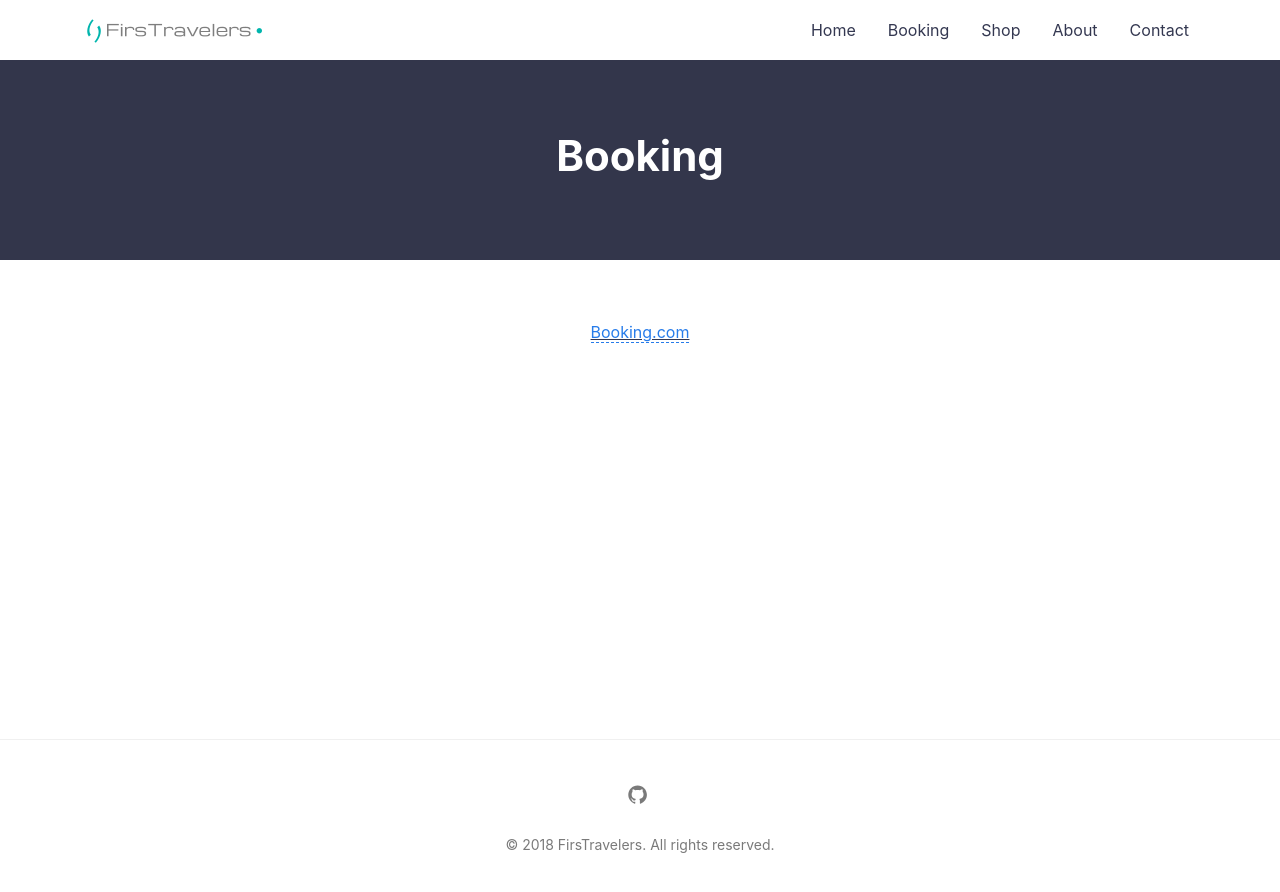
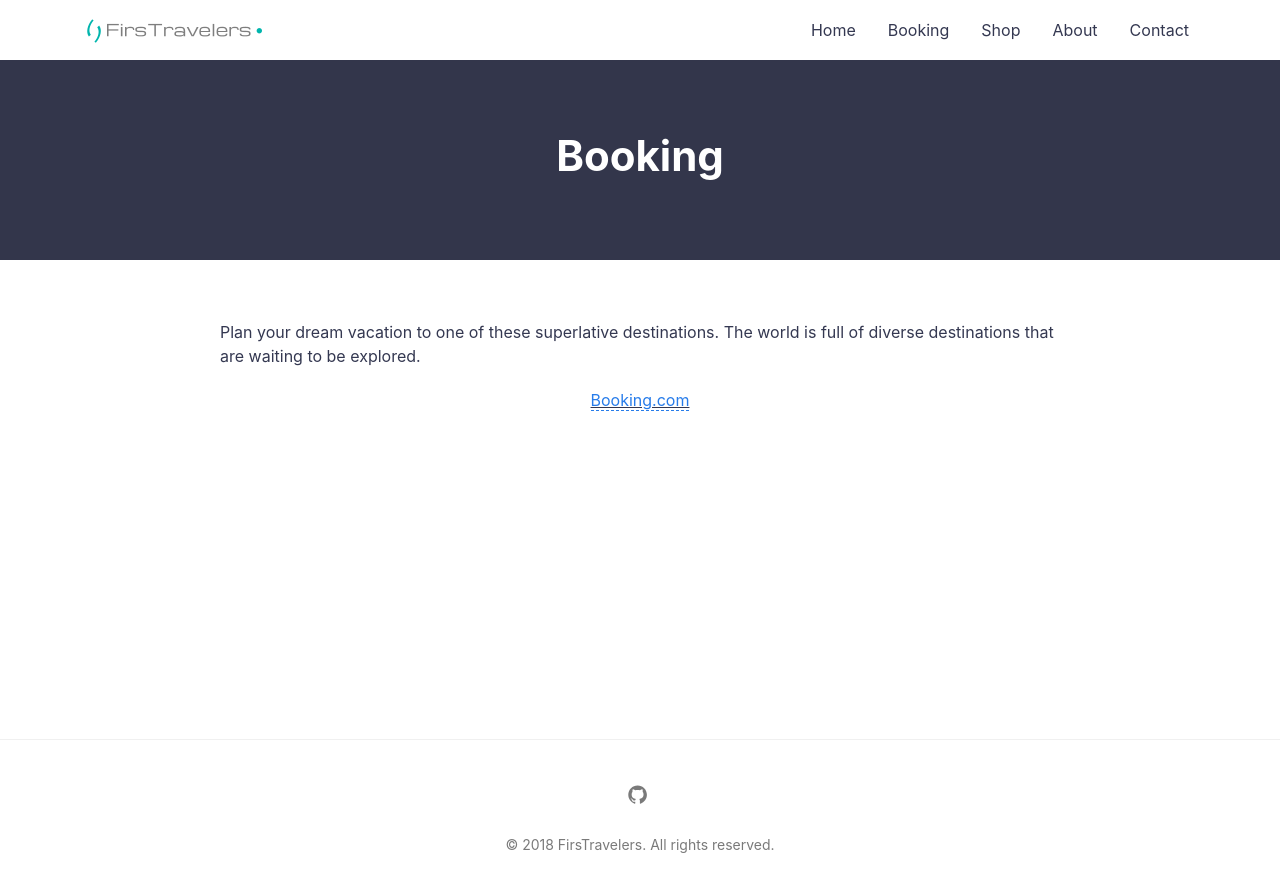
Before and after one commit to artipedia/firstravelers, a Jekyll site: the page built from booking.md, in a window 1280 px wide. Shown: the top 892 px of the page. Built offline with Jekyll 4.4.1, drawn with Linux system fonts in a browser that asks for light colours.

Commit message:
Update booking.md

```diff
--- a/booking.md
+++ b/booking.md
@@ -3,6 +3,8 @@ layout: page
 title: Booking
 permalink: /booking/
 ---
+
+Plan your dream vacation to one of these superlative destinations. The world is full of diverse destinations that are waiting to be explored.
 
 <div class="center">
 
```
